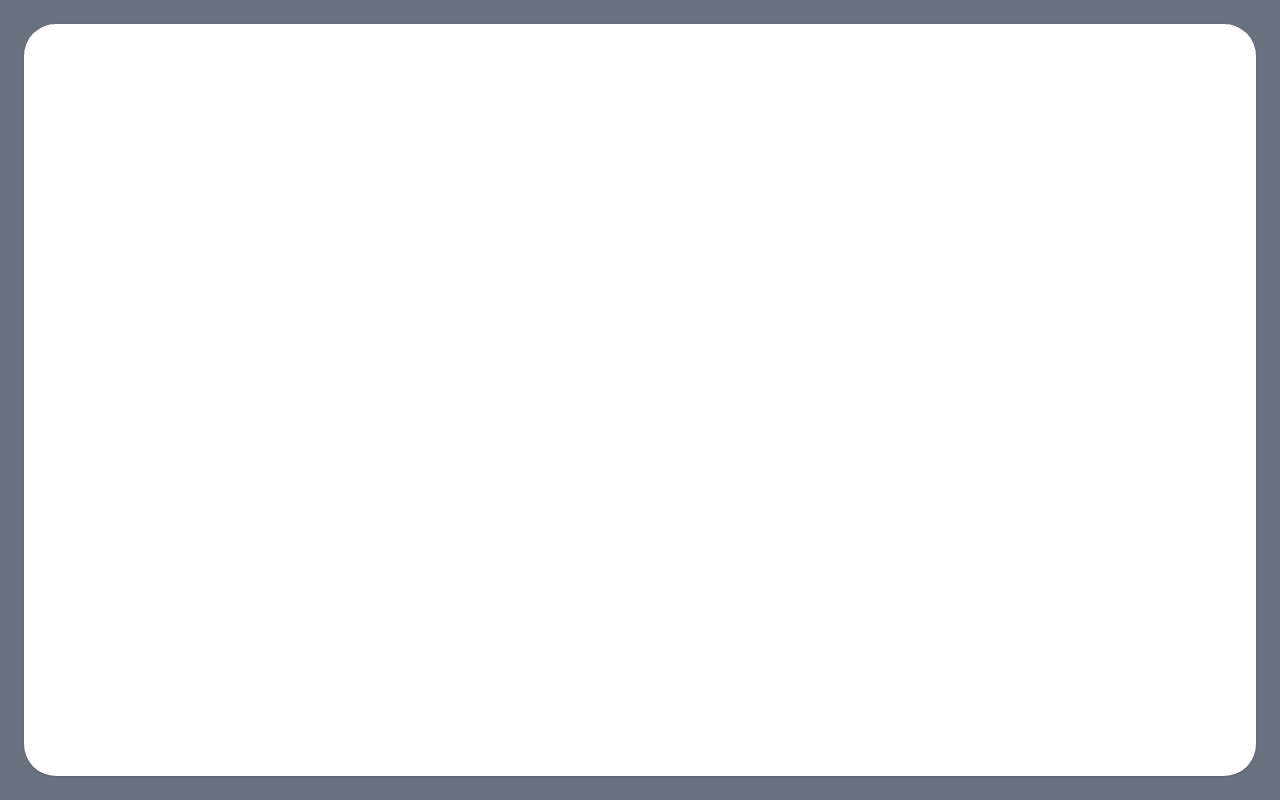
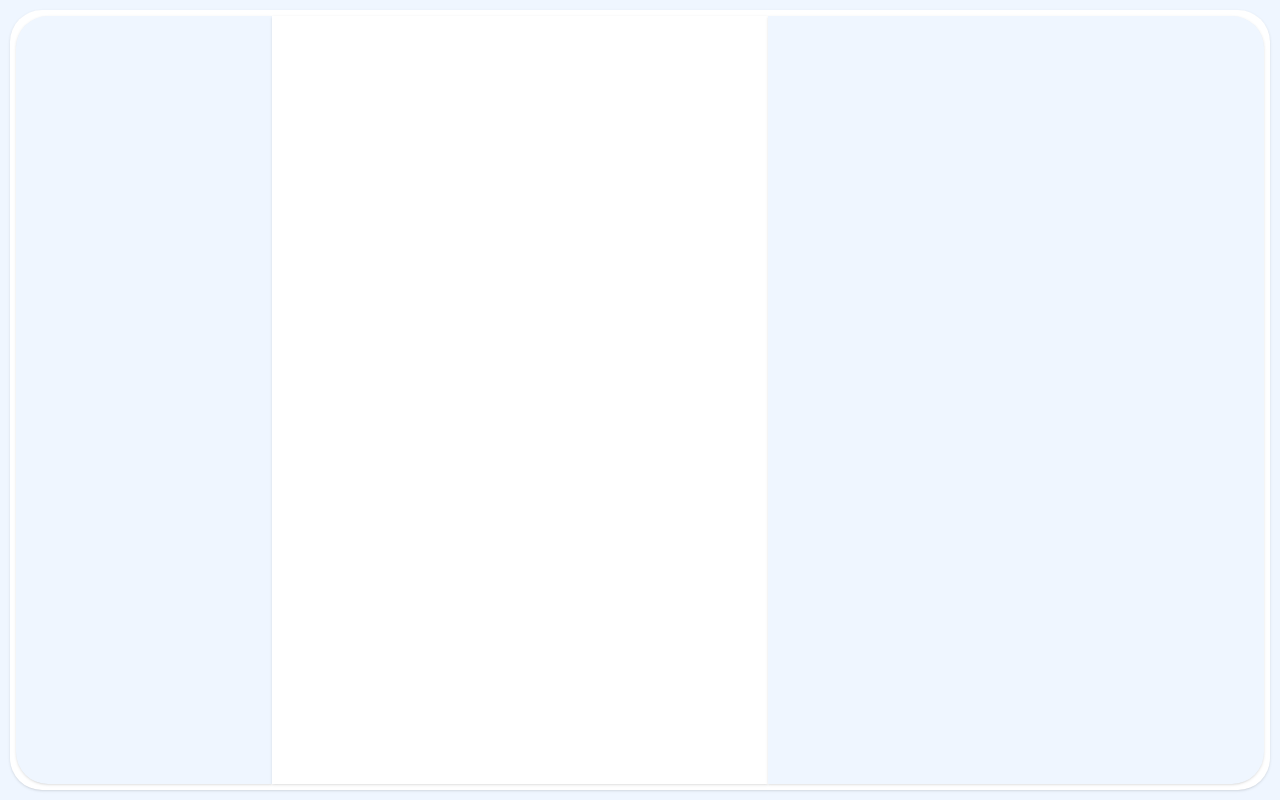
Before and after one commit to amitkhot2001/health, a React (Vite) app in the folder Frontend/: page / in a window 1280 px wide. Built offline with nearby package versions, Linux system fonts and the light colour scheme.

Commit message:
build basic structure

```diff
--- a/Frontend/src/App.jsx
+++ b/Frontend/src/App.jsx
@@ -7,15 +7,28 @@ function App() {
 
   return (
     <>
-  <div class="w-screen h-screen p-6 bg-gray-500">
+      <div className="w-screen h-screen p-2.5 bg-blue-50">
 
-  <div class=" w-full h-full bg-white shadow-sm rounded-4xl p-4">
 
-  </div>
+        <div className=" w-full h-full bg-white shadow-sm rounded-4xl p-1.5 flex">
 
-</div>
+          <div className=" w-64 h-full bg-blue-50 shadow-sm rounded-s-4xl p-4 ">
 
-</>
+          </div>
+
+          <div className=" w-2xl h-full bg-white shadow-sm p-4 flex-1 ">
+
+          </div>
+
+          <div className=" w-3xl h-full bg-blue-50 shadow-sm rounded-r-4xl p-4 flex-1 ">
+
+          </div>
+
+        </div>
+
+      </div>
+
+    </>
 
   )
 }
--- /dev/null
+++ b/package.json
@@ -0,0 +1,5 @@
+{
+  "dependencies": {
+    "lucide-react": "^0.511.0"
+  }
+}
```
Also changed, not shown: 1 other file (tests, documents, lock files or other folders).
